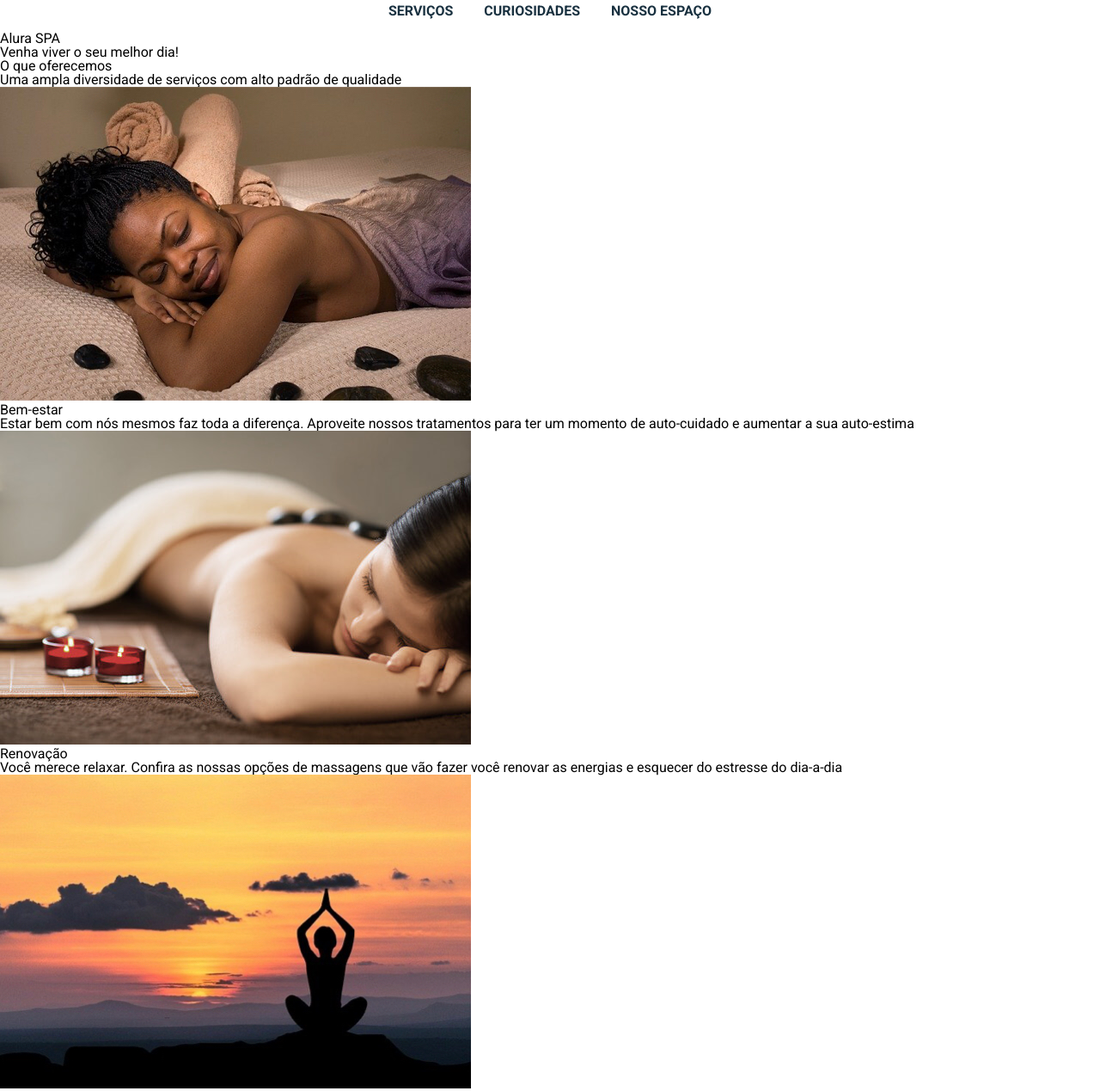
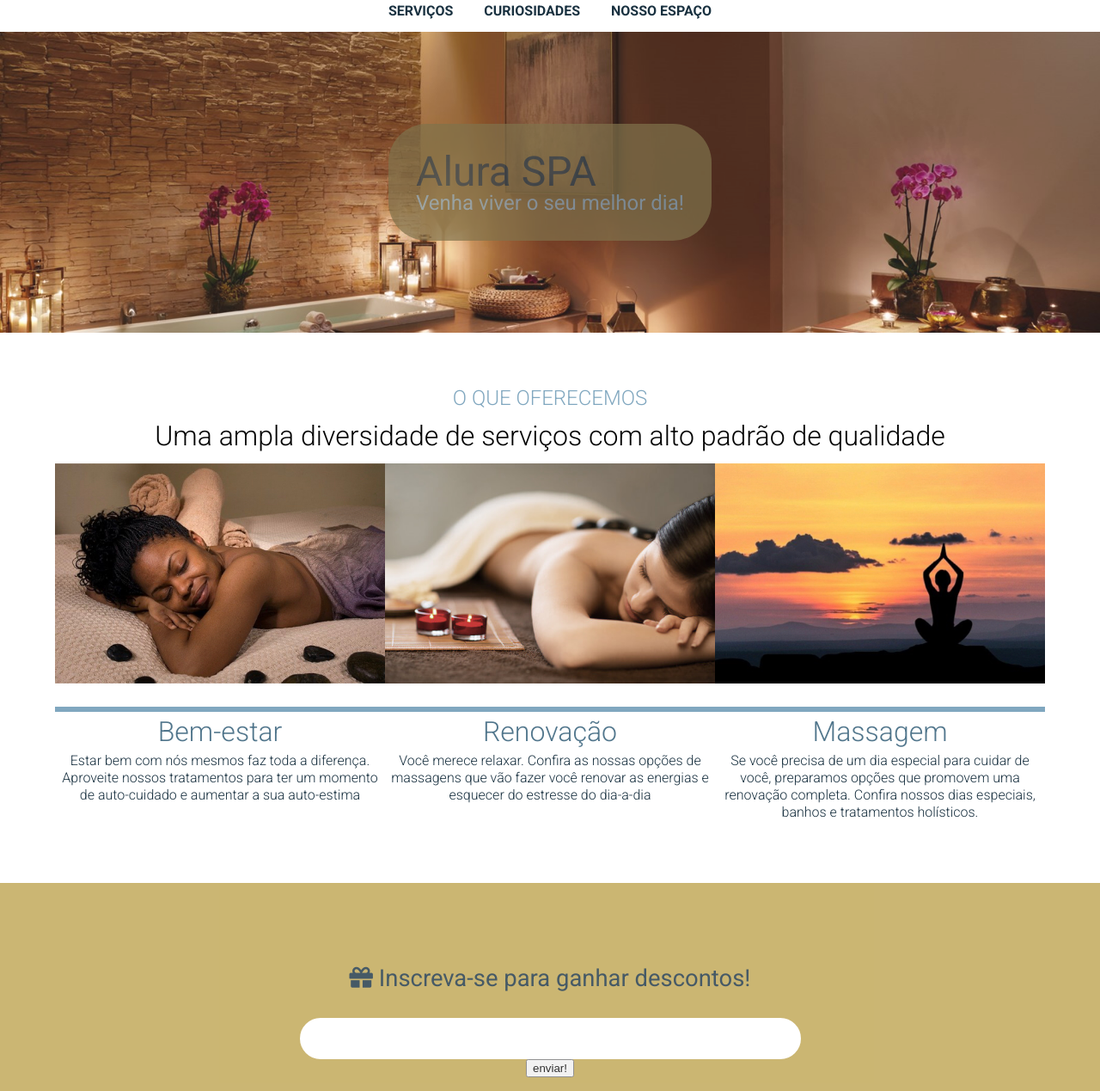
Before and after one commit to Lancelotti-beta/sass_pageSpa-Alura, a plain HTML site: page index.html in a window 1280 px wide. Shown: the part 11-1280 px from the top of the page at 86% size. Drawn offline with nearby package versions, Linux system fonts and the light colour scheme.

Commit message:
estilizando banner|serviços| iniciando inscreva-se

```diff
--- a/index.html
+++ b/index.html
@@ -16,6 +16,7 @@
         integrity="sha512-1ycn6IcaQQ40/MKBW2W4Rhis/DbILU74C1vSrLJxCq57o941Ym01SwNsOMqvEBFlcgUa6xLiPY/NS5R+E6ztJQ=="
         crossorigin="anonymous" referrerpolicy="no-referrer" />
     <link rel="stylesheet" href="https://cdn.jsdelivr.net/npm/reset-css@5.0.1/reset.min.css">
+
     <link rel="stylesheet" href="./styles/style.css">
 </head>
 
@@ -25,44 +26,44 @@
         <nav>
             <ul>
                 <li>
-                    <a href="">Serviços</a>
+                    <a href="#">Serviços</a>
                 </li>
                 <li>
-                    <a href="">Curiosidades</a>
+                    <a href="#">Curiosidades</a>
                 </li>
                 <li>
-                    <a href="">Nosso espaço</a>
+                    <a href="#">Nosso espaço</a>
                 </li>
             </ul>
         </nav>
-        <section>
-            <div>
+        <section class="banner">
+            <div class="inner-banner">
                 <h1>Alura SPA</h1>
                 <h2>Venha viver o seu melhor dia!</h2>
             </div>
         </section>
     </header>
     <main>
-        <section>
+        <section class="servicos">
             <h3>O que oferecemos</h3>
             <h4>Uma ampla diversidade de serviços com alto padrão de qualidade</h4>
-            <div>
-                <div>
-                    <div>
+            <div class="cards">
+                <div class="card">
+                    <div class="image-container">
                         <img src="imagens/beleza.jpeg" alt="">
                     </div>
                     <h5>Bem-estar</h5>
                     <p>Estar bem com nós mesmos faz toda a diferença. Aproveite nossos tratamentos para ter um momento de auto-cuidado e aumentar a sua auto-estima</p>
                 </div>
-                <div>
-                    <div>
+                <div class="card">
+                    <div class="image-container">
                         <img src="imagens/bem-estar.jpeg" alt="">
                     </div>
                     <h5>Renovação</h5>
                     <p>Você merece relaxar. Confira as nossas opções de massagens que vão fazer você renovar as energias e esquecer do estresse do dia-a-dia</p>
                 </div>
-                <div>
-                    <div>
+                <div class="card">
+                    <div class="image-container">
                         <img src="imagens/descanso.jpeg" alt="">
                     </div>
                     <h5>Massagem</h5>
@@ -70,13 +71,13 @@
                 </div>
             </div>
         </section>
-        <section>
-            <div>
+        <section class="cupom">
+            <div class="cupom__titulo">
                 <h2><i class="fas fa-gift"></i> Inscreva-se para ganhar descontos!</h2>
             </div>
-            <div>
+            <div class="cupom__inscrevase">
                 <form action="">
-                    <div>
+                    <div class="cupom__input">
                         <input type="email">
                     </div>
                     <button>enviar!</button>
--- a/styles/abstract/_variaveis.scss
+++ b/styles/abstract/_variaveis.scss
@@ -1,6 +1,9 @@
 
 //fontes
 $fonte-primria: "Roboto", sans-serif;
+
+
+$tamanho-do-texto: 3rem;
 
 //cores
 $cor-primaria: #193140;
--- /dev/null
+++ b/styles/components/_banner.scss
@@ -0,0 +1,27 @@
+@import '../abstract/variaveis';
+
+.banner {
+    background: url(../imagens/banner.jpeg) 27% center;
+    background-size: cover;
+    min-height: 350px;
+    display: flex;
+    align-items: center;
+    justify-content: center;
+    opacity: 0.9;
+    .inner-banner {
+        padding: 2rem;
+        border-radius: 45px;
+        background: $cor-terciaria;
+        opacity: 0.7;
+        h1 {
+            font-size: $tamanho-do-texto;
+            color: $cor-primaria;
+            opacity: none;
+        }
+        h2 {
+            font-size: $tamanho-do-texto / 2;
+            color: $cor-secundaria;
+            opacity: none;
+        }
+    }
+}
--- /dev/null
+++ b/styles/components/_cupom.scss
@@ -0,0 +1,42 @@
+@import '../abstract/variaveis';
+
+.cupom {
+    background-color: $cor-efeito-secundaria;
+    opacity: 0.8;
+    padding: 4rem;
+    text-align: center;
+    &__titulo {
+        color: $cor-primaria;
+        h2 {
+            font-size: $tamanho-do-texto / 1.75;
+            margin: 2rem;
+        }
+    }
+    // &__inscrevase {
+
+    // }
+
+    &__input {
+        background-color: #fff;
+        border: 4px solid #fff;
+        border-radius: 25px;
+        margin: 0 auto;
+        height: 40px;
+        max-width: 575px;
+        width: auto;
+        input {
+            border-radius: 20px;
+            border: none;
+            font-size: $tamanho-do-texto / 2;
+            outline: none;
+            text-align: center;
+            height: 100%;
+            width: 540px;
+        }
+        &:hover, &:focus-within {
+            box-shadow: 1px 1px 8px 1px $cor-primaria;
+            outline: none;
+        }
+    }
+
+}
--- /dev/null
+++ b/styles/components/_servicos.scss
@@ -0,0 +1,49 @@
+@import '../abstract/variaveis';
+
+.servicos {
+    margin: 5%;
+    h3 {
+        color: $cor-secundaria;
+        font-size: $tamanho-do-texto / 2;
+        font-weight: 300;
+        text-align: center;
+        text-transform: uppercase;
+        margin: 1rem;
+    }
+    h4 {
+        font-size: $tamanho-do-texto / 1.5;
+        font-weight: 300;
+        text-align: center;
+        margin-bottom: 1rem;
+    }
+    .cards {
+        display: flex;
+        justify-content: space-evenly;
+        text-align: center;
+        .card {
+            width: 390px;
+            .image-container {
+                padding-bottom: 1.5rem;
+                border-bottom: 6px solid $cor-secundaria;
+                img {
+                    width: 100%;
+                }
+            }
+            h5 {
+                color: $cor-efeito-primaria;
+                font-size: $tamanho-do-texto / 1.5;
+                font-weight: 300;
+                margin: 2% 0;
+            }
+
+            p {
+                color: $cor-primaria;
+                font-size: $tamanho-do-texto / 3;
+                font-weight: 300;
+                line-height: 1.25rem;
+                margin: 2% 0;
+            }
+        }
+    }
+
+}
--- a/styles/style.scss
+++ b/styles/style.scss
@@ -1,2 +1,5 @@
 @import './abstract/_base';
 @import './components/navbar';
+@import './components/banner';
+@import './components/servicos';
+@import './components/cupom';
```
Also changed, not shown: styles/style.css, 1 other file.
